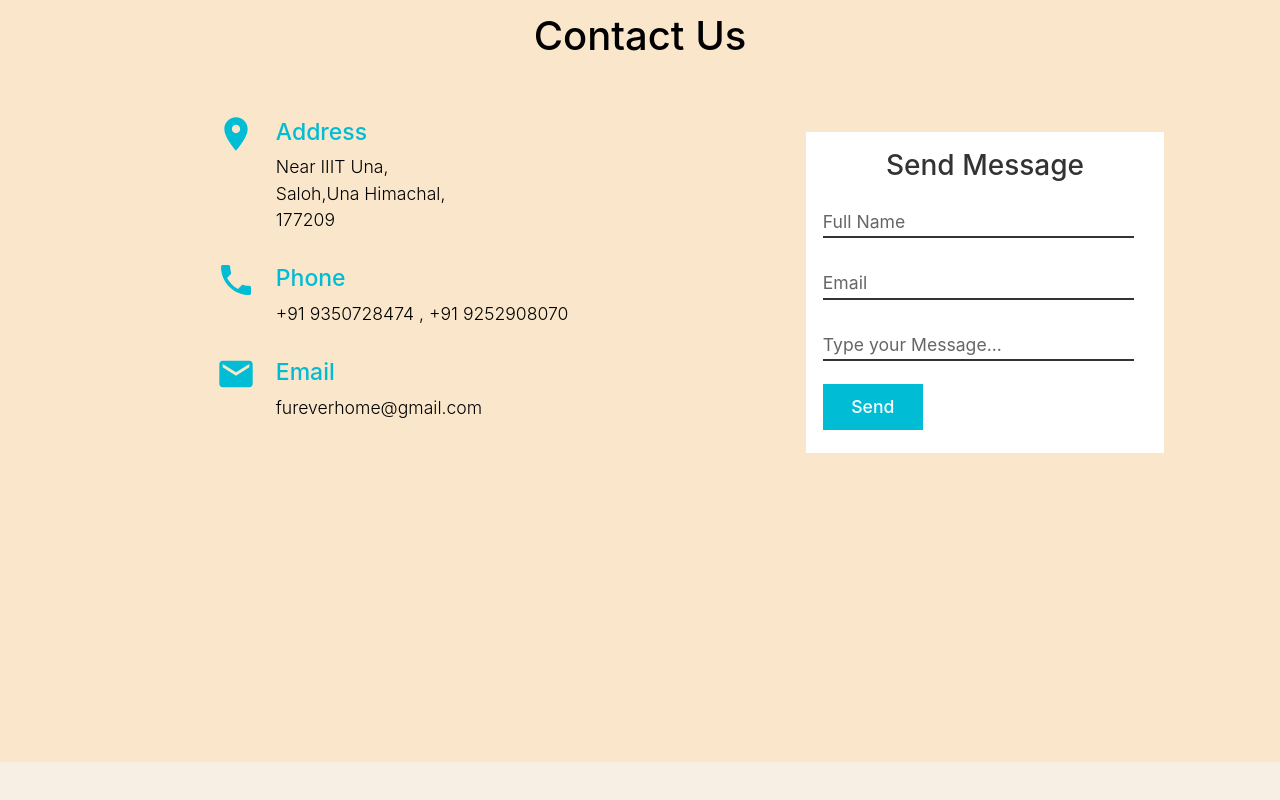
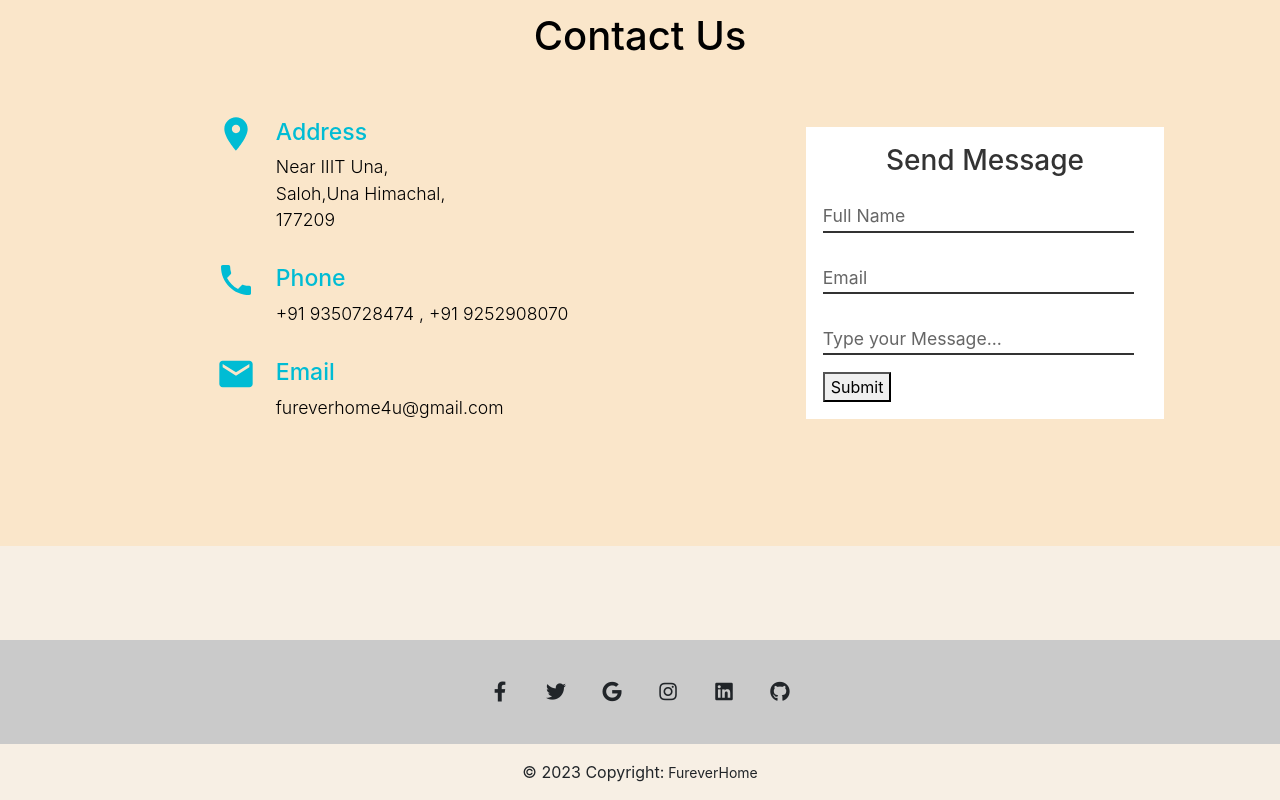
Before and after one commit to harshb1510/FureverHome-MERN, a React (Create React App) app: page / in a window 1280 px wide. Shown: the part 1934-2734 px from the top of the page. Before the commit the page ends 2696 px from the top, so only its background shows below. Built offline with nearby package versions, Linux system fonts and the light colour scheme.

Commit message:
completed landing page

```diff
--- a/package.json
+++ b/package.json
@@ -3,20 +3,26 @@
   "version": "0.1.0",
   "private": true,
   "dependencies": {
+    "@coreui/react": "^5.0.0-alpha.0",
     "@emotion/react": "^11.11.1",
     "@emotion/styled": "^11.11.0",
+    "@formspree/react": "^2.5.0",
+    "@fortawesome/fontawesome-free": "^6.4.2",
     "@mui/icons-material": "^5.14.3",
     "@mui/material": "^5.14.3",
+    "@sendgrid/mail": "^7.7.0",
     "@testing-library/jest-dom": "^5.17.0",
     "@testing-library/react": "^13.4.0",
     "@testing-library/user-event": "^13.5.0",
     "flowbite-react": "^0.5.0",
     "hover-carousel": "^1.1.0",
+    "mdb-react-ui-kit": "^6.2.0",
     "react": "^18.2.0",
     "react-accessible-accordion": "^5.0.0",
     "react-alice-carousel": "^2.7.1",
     "react-bootstrap": "^2.8.0",
     "react-dom": "^18.2.0",
+    "react-dropdown": "^1.11.0",
     "react-icons": "^4.10.1",
     "react-responsive-carousel": "^3.2.23",
     "react-router-dom": "^6.14.2",
--- a/src/Components/AuthForm/Alert.js
+++ b/src/Components/AuthForm/Alert.js
@@ -7,8 +7,8 @@ function Alert(props) {
 
 <>
 
- <div >
-        {props.alert && <div className={`alert alert-${props.alert.type} alert-dismissible fade show`} role="alert">
+ <div style={{display:"flex" , justifyContent : "center" , alignItems : "center"}} >
+        {props.alert && <div  className={`alert alert-${props.alert.type} alert-dismissible fade show`} role="alert">
             {props.alert.msg}
         </div>}
     </div>
--- a/src/Components/AuthForm/Authform.js
+++ b/src/Components/AuthForm/Authform.js
@@ -18,7 +18,7 @@ const AuthForm = (props) => {
     e.preventDefault();
 
     try {
-      const response = await fetch("http://localhost:5000/api/auth/createuser", {
+      const response = await fetch("http://localhost:8080/api/auth/createuser", {
         method: "POST",
         headers: {
           "Content-Type": "application/json",
--- a/src/Components/AuthForm/AuthformLogin.js
+++ b/src/Components/AuthForm/AuthformLogin.js
@@ -17,7 +17,7 @@ const AuthForm = (props) => {
     e.preventDefault();
 
     try {
-        const response = await fetch("http://localhost:5000/api/auth/login", {
+        const response = await fetch("http://localhost:8080/api/auth/login", {
           method: "POST",
           headers: {
             "Content-Type": "application/json",
--- a/src/Components/Contact/Contact.js
+++ b/src/Components/Contact/Contact.js
@@ -1,8 +1,55 @@
-import "./contact.css"
-import LocationOnIcon from '@mui/icons-material/LocationOn';
-import PhoneIcon from '@mui/icons-material/Phone';
-import EmailIcon from '@mui/icons-material/Email';
+import "./contact.css";
+import LocationOnIcon from "@mui/icons-material/LocationOn";
+import PhoneIcon from "@mui/icons-material/Phone";
+import EmailIcon from "@mui/icons-material/Email";
+import { useForm, ValidationError } from "@formspree/react";
+
 const Contact = () => {
+  const [state, handleSubmit] = useForm("xaygeqqr");
+  if (state.succeeded) {
+    return(
+    <section className="contact">
+      <div className="content">
+        <h2>Contact Us</h2>
+        <p></p>
+      </div>
+      <div className="hcontainer">
+        <div className="contactInfo">
+          <div className="box">
+            <LocationOnIcon className="icon1" />
+
+            <div className="text">
+              <h3>Address</h3>
+              <p>
+                Near IIIT Una,
+                <br />
+                Saloh,Una Himachal,
+                <br />
+                177209
+              </p>
+            </div>
+          </div>
+          <div className="box">
+            <PhoneIcon className="icon2" />
+            <div className="text">
+              <h3>Phone</h3>
+              <p>+91 9350728474 , +91 9252908070</p>
+            </div>
+          </div>
+          <div className="box">
+            <EmailIcon className="icon3" />
+            <div className="text">
+              <h3>Email</h3>
+              <p>fureverhome4u@gmail.com</p>
+            </div>
+          </div>
+        </div>
+    <div ><h2>Thanks for Sending <br></br>your Message!</h2></div>
+    </div>
+    </section>
+    )
+  }
+
   return (
     <section className="contact">
       <div className="content">
@@ -12,60 +59,61 @@ const Contact = () => {
       <div className="hcontainer">
         <div className="contactInfo">
           <div className="box">
-
-                    <LocationOnIcon className="icon1"/>
+            <LocationOnIcon className="icon1" />
 
             <div className="text">
               <h3>Address</h3>
-                    <p>Near IIIT Una,<br/>Saloh,Una Himachal,<br/>177209</p>
+              <p>
+                Near IIIT Una,
+                <br />
+                Saloh,Una Himachal,
+                <br />
+                177209
+              </p>
             </div>
           </div>
           <div className="box">
-               <PhoneIcon className="icon2"/>
+            <PhoneIcon className="icon2" />
             <div className="text">
               <h3>Phone</h3>
               <p>+91 9350728474 , +91 9252908070</p>
-
             </div>
           </div>
           <div className="box">
-                <EmailIcon className="icon3"/>
+            <EmailIcon className="icon3" />
             <div className="text">
               <h3>Email</h3>
-                    <p>fureverhome@gmail.com</p>
+              <p>fureverhome4u@gmail.com</p>
             </div>
           </div>
-            <ul className="sci">
-                <li><a href="#"><ion-icon name="logo-facebook" role="img" className="md hydrated" aria-label="logo facebook"></ion-icon></a></li>
-                <li><a href="#"><ion-icon name="logo-twitter" role="img" className="md hydrated" aria-label="logo twitter"></ion-icon></a></li>
-                <li><a href="#"><ion-icon name="logo-linkedin" role="img" className="md hydrated" aria-label="logo linkedin"></ion-icon></a></li>
-                <li><a href="#"><ion-icon name="logo-instagram" role="img" className="md hydrated" aria-label="logo instagram"></ion-icon></a></li>
-            </ul>
         </div>
 
+
+
+
         <div className="contactForm">
-            <form>
+          <form onSubmit={handleSubmit}>
             <h2>Send Message</h2>
             <div className="inputBox">
-                    <input type="text" name="" required="required"/>
+              <input type="text" name="Name" required="required" />
               <span>Full Name</span>
             </div>
             <div className="inputBox">
-                    <input type="text" name="" required="required"/>
+              <input type="text" name="Email" required="required" />
               <span>Email</span>
             </div>
             <div className="inputBox">
-                    <input type="text" name="" required="required"/>
+              <input type="text" name="Message" required="required" />
               <span>Type your Message...</span>
             </div>
-                <div className="inputBox">
-                    <input type="submit" value="Send"/>
-                </div>
+            <button type="submit" className="inputBox" disabled={state.submitting}>
+              Submit
+            </button>{" "}
           </form>
         </div>
       </div>
     </section>
-  )
-}
+  );
+};
 
-export default Contact
+export default Contact;
--- a/src/Components/Contact/contact.css
+++ b/src/Components/Contact/contact.css
@@ -1,7 +1,7 @@
 .contact
 {
 	position: relative;
-	min-height: 100vh;
+	min-height: 73vh;
 	display: flex;
 
 	align-items: center;
--- /dev/null
+++ b/src/Components/Footer/Footer.css
@@ -0,0 +1,62 @@
+/* Footer container styles */
+.container1{
+    background-color: #cacaca;
+    /* border-radius: 10px; */
+    /* box-shadow: 0 14px 28px rgba(0,0,0,0.25), 0 10px 10px rgba(0,0,0,0.22); */
+    position: relative;
+    overflow: hidden;
+    /* width: 768px; */
+    max-width: 150%;
+    min-height: 53px;
+    margin-top: 94px;
+}
+
+
+
+.text-center {
+    text-align: center;
+  }
+
+  .text-white {
+    color: white;
+  }
+
+  .container {
+    padding-top: 1rem;
+  }
+
+  /* Social media section styles */
+  .mb-4 {
+    margin-bottom: 1rem;
+  }
+
+  .btn-floating {
+    display: inline-flex;
+    align-items: center;
+    justify-content: center;
+    width: 3rem;
+    height: 3rem;
+    border-radius: 50%;
+  }
+
+  .text-dark {
+    color: #343a40;
+  }
+
+  /* Copyright section styles */
+  .text-dark {
+    color: #343a40;
+  }
+
+  .p-3 {
+    padding: 1rem;
+  }
+
+  /* Background color styles */
+  .background-gray {
+    background-color: #f1f1f1;
+  }
+
+  .background-opacity {
+    background-color: rgba(0, 0, 0, 0.2);
+  }
--- /dev/null
+++ b/src/Components/Footer/Footer.js
@@ -0,0 +1,68 @@
+import React from 'react';
+import './Footer.css';
+
+const Footer = () => {
+  return (
+    <footer className="text-center text-white">
+      <div className="container1 pt-4 ">
+        <section className="mb-4">
+      <a
+        class="btn btn-floating btn-lg text-dark m-1"
+        href="#!"
+        role="button"
+        data-mdb-ripple-color="dark"
+        ><i class="fab fa-facebook-f"></i
+      ></a>
+
+      <a
+        class="btn btn-floating btn-lg text-dark m-1"
+        href="#!"
+        role="button"
+        data-mdb-ripple-color="dark"
+        ><i class="fab fa-twitter"></i
+      ></a>
+
+      <a
+        class="btn btn-floating btn-lg text-dark m-1"
+        href="#!"
+        role="button"
+        data-mdb-ripple-color="dark"
+        ><i class="fab fa-google"></i
+      ></a>
+
+      <a
+        class="btn btn-floating btn-lg text-dark m-1"
+        href="#!"
+        role="button"
+        data-mdb-ripple-color="dark"
+        ><i class="fab fa-instagram"></i
+      ></a>
+
+
+      <a
+        class="btn btn-floating btn-lg text-dark m-1"
+        href="#!"
+        role="button"
+        data-mdb-ripple-color="dark"
+        ><i class="fab fa-linkedin"></i
+      ></a>
+      <a
+        class="btn  btn-floating btn-lg text-dark m-1"
+        href="#!"
+        role="button"
+        data-mdb-ripple-color="dark"
+        ><i class="fab fa-github"></i
+      ></a>
+
+        </section>
+      </div>
+
+      <div className="text-center text-dark p-3">
+        © 2023 Copyright:
+        <a className="text-dark">   FureverHome</a>
+      </div>
+    </footer>
+  );
+};
+
+export default Footer;
--- a/src/Components/Home.js
+++ b/src/Components/Home.js
@@ -6,6 +6,7 @@ import Facts from "../Components/Facts/Facts";
 import Feature from "../Components/Features/Feature";
 import Contact from "../Components/Contact/Contact"
 import Testimonials from './Testimonials/Testimonials';
+import Footer from './Footer/Footer';
 const Home = () => {
   return (
     <>
@@ -30,6 +31,9 @@ const Home = () => {
         <div>
         <Contact/>
         </div>
+        <div>
+        <Footer/>
+        </div>
 
 
     </>
--- a/src/index.js
+++ b/src/index.js
@@ -2,7 +2,15 @@ import React from 'react';
 import ReactDOM from 'react-dom';
 import './index.css';
 
+
 import App from './App';
+
+window.addEventListener('focus',function(){
+  this.document.title='FureverHome';
+})
+window.addEventListener('blur',function(){
+  this.document.title='Come back!!  We are Waiting!!';
+})
 
 const root = ReactDOM.createRoot(document.getElementById('root'));
 root.render(
```
Also changed, not shown: 2 other files (tests, documents, lock files or other folders). Lines whose indentation alone changed are shown as unchanged.
